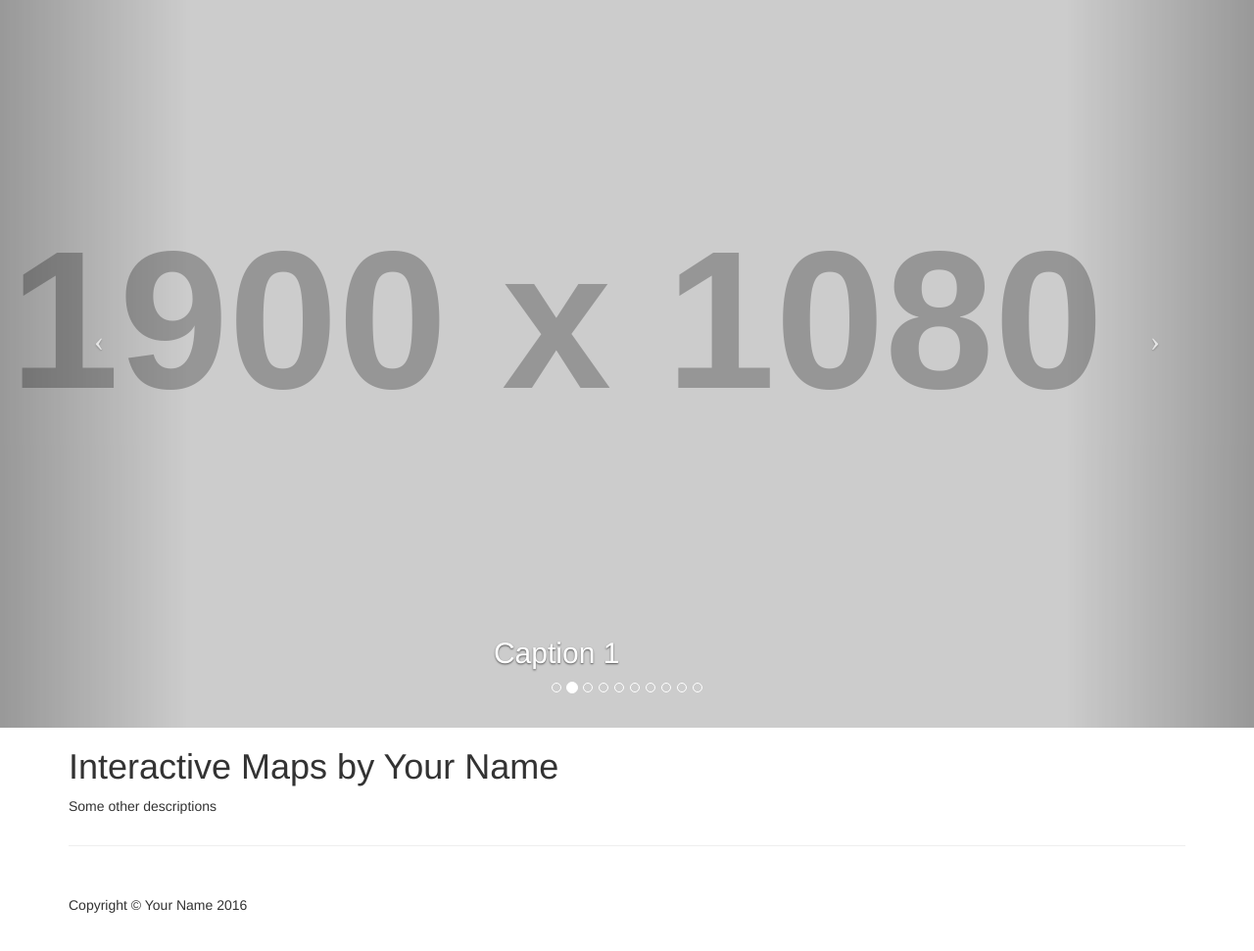
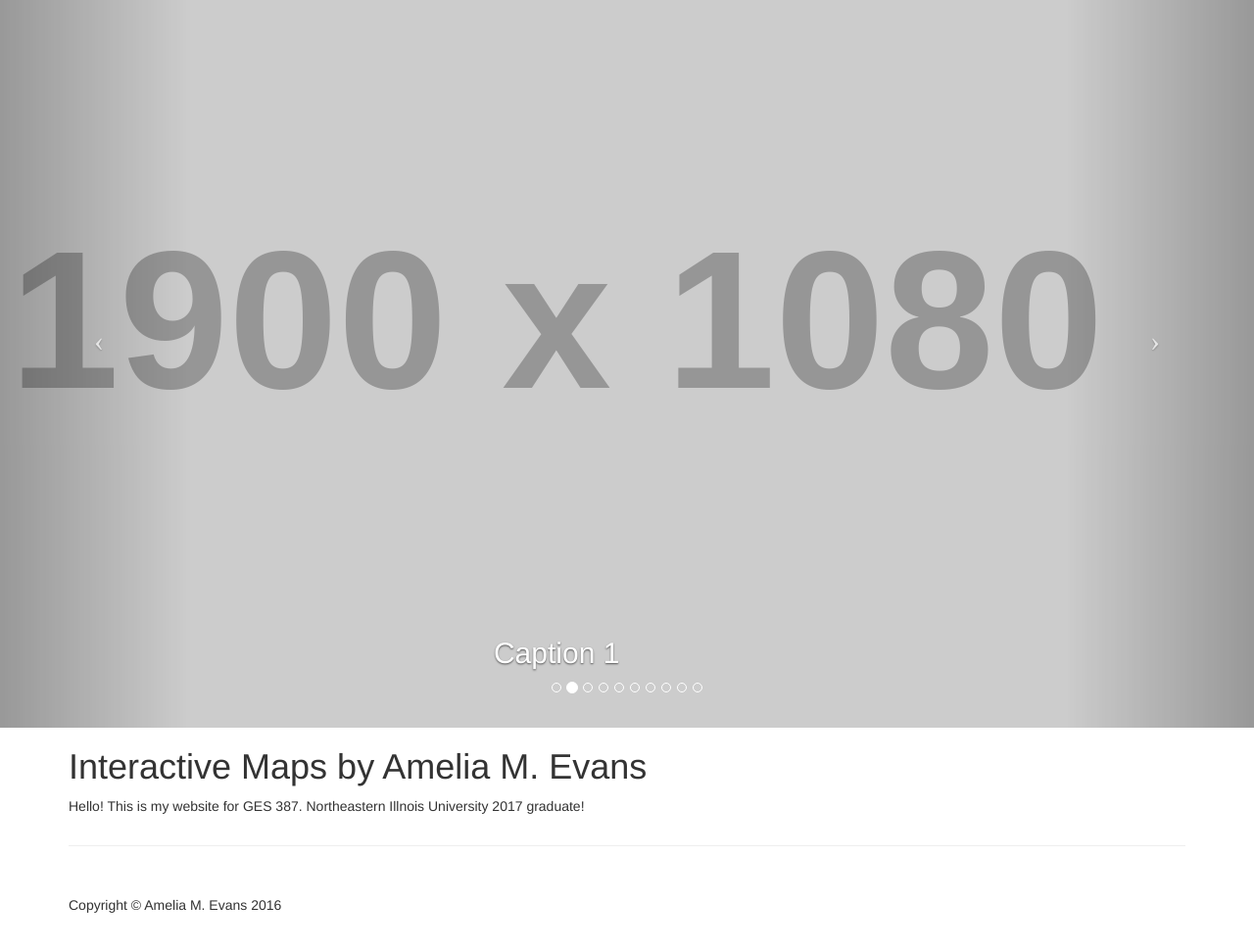
Before and after one commit to amevans4/GES-387, a plain HTML site: page index.html in a window 1280 px wide. Shown: the part 57-1028 px from the top of the page at 98% size. Drawn offline with Linux system fonts and the light colour scheme; placeholder pictures from the web are drawn by us.

Commit message:
Update index.html

```diff
--- a/index.html
+++ b/index.html
@@ -187,8 +187,8 @@
 
         <div class="row">
             <div class="col-lg-12">
-                <h1>Interactive Maps by Your Name</h1>
-                <p>Some other descriptions</p>
+                <h1>Interactive Maps by Amelia M. Evans</h1>
+                <p>Hello! This is my website for GES 387. Northeastern Illnois University 2017 graduate!</p>
             </div>
         </div>
 
@@ -198,7 +198,7 @@
         <footer>
             <div class="row">
                 <div class="col-lg-12">
-                    <p>Copyright &copy; Your Name 2016</p>
+                    <p>Copyright &copy; Amelia M. Evans 2016</p>
                 </div>
             </div>
             <!-- /.row -->
```
